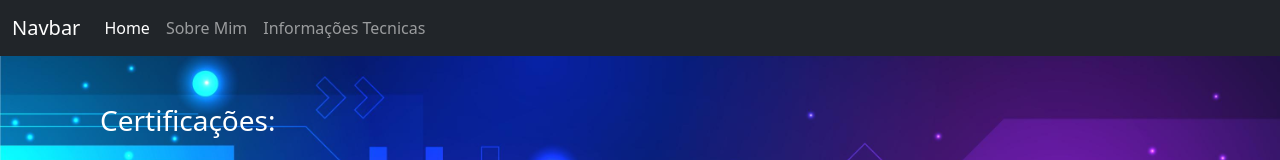
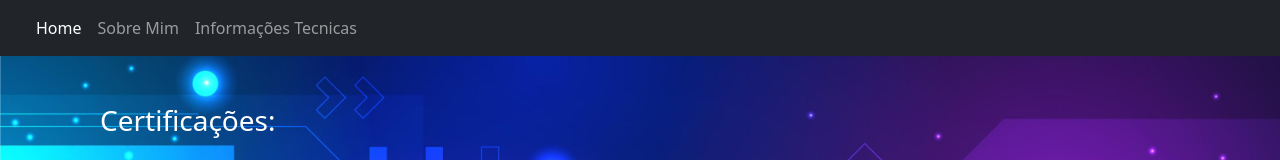
Before and after one commit to RyanHenrique3226/RyanHenrique3226.github.io, a plain HTML site: page Experiencias.html in a window 1280 px wide. Shown: the top 160 px of the page. Drawn offline with nearby package versions, Linux system fonts and the light colour scheme.

Commit message:
Add files via upload

```diff
--- a/Experiencias.html
+++ b/Experiencias.html
@@ -12,7 +12,7 @@
 
     <nav class="navbar navbar-expand-lg bg-dark navbar-dark sticky-top">
       <div class="container-fluid">
-        <a class="navbar-brand" href="#">Navbar</a>
+        <a class="navbar-brand" href="#"></a>
         <button class="navbar-toggler" type="button" data-bs-toggle="collapse" data-bs-target="#navbarNavAltMarkup" aria-controls="navbarNavAltMarkup" aria-expanded="false" aria-label="Toggle navigation">
           <span class="navbar-toggler-icon"></span>
         </button>
```
Also changed, not shown: SobreMim.html (+1 -1 lines), index.html (+1 -1 lines).
